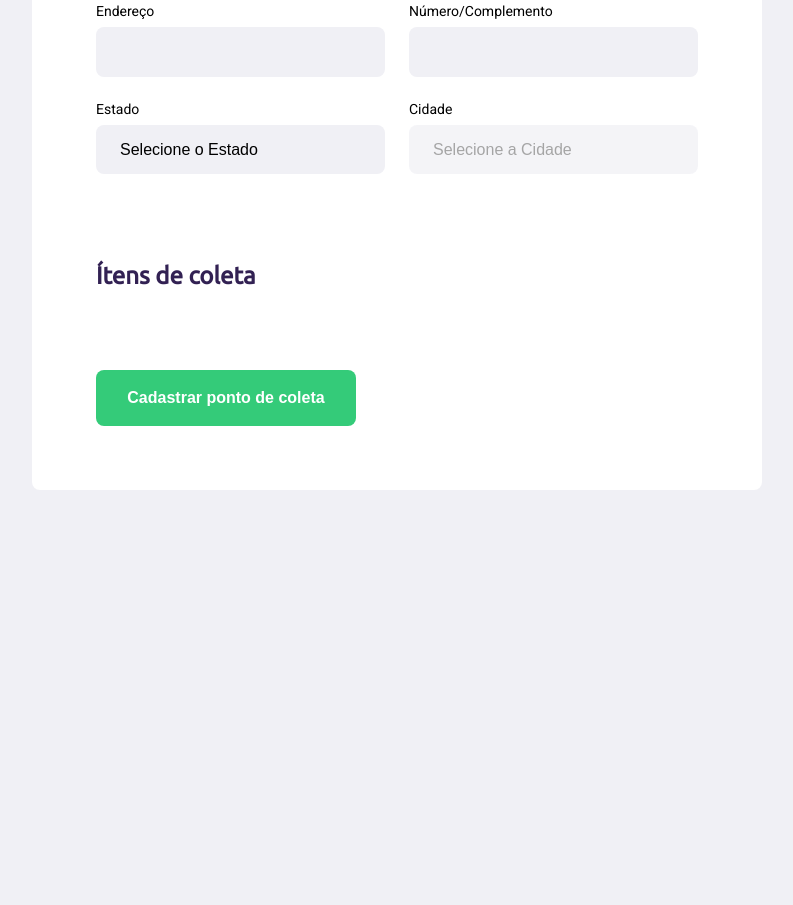
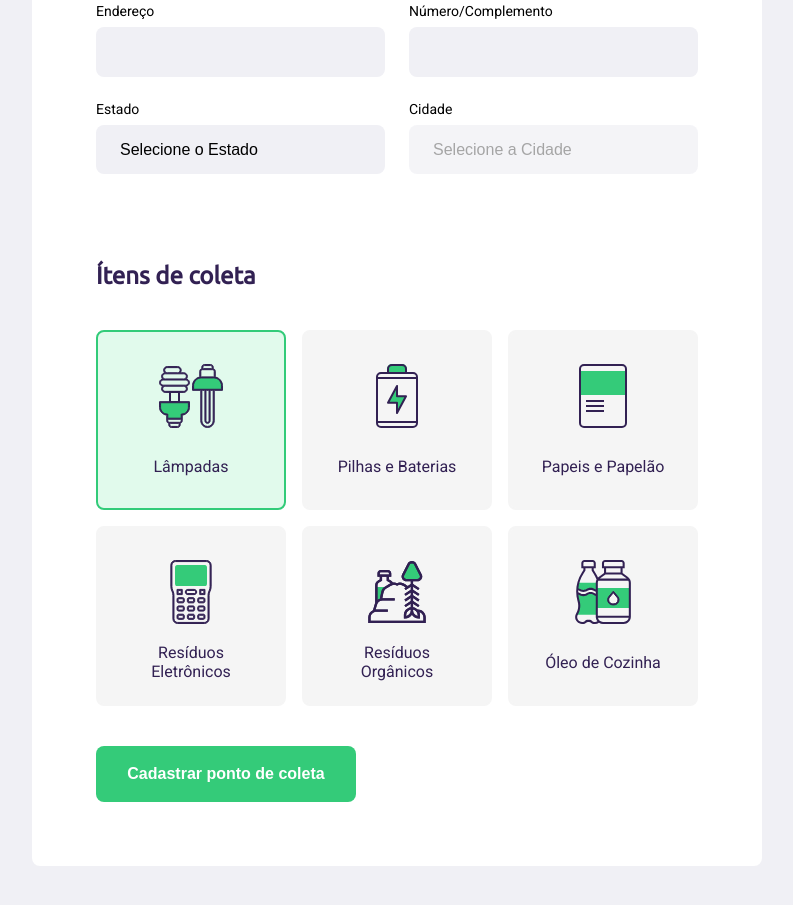
Before and after one commit to kleber86/rocketseat-nlw-01, a plain HTML site: page create-point.html in a window 1280 px wide. Shown: the part 505-1410 px from the top of the page, without its empty margins (243-1036 px from the left). Before the commit the page ends 1075 px from the top, so only its background shows below. Drawn offline with Linux system fonts and the light colour scheme; no server answers.

Commit message:
Correção dos bugs pelo instrutor, e finalizando o css do formulario

```diff
--- a/create-point.html
+++ b/create-point.html
@@ -31,24 +31,24 @@
         </legend>
         <div class="field">
           <label for="name">Nome da entidade</label>
-          <input type="text" name="name">
+          <input type="text" name="name" required>
         </div>
 
         <div class="field-group">
           <div class="field">
             <label for="address">Endereço</label>
-            <input type="text" name="address">
+            <input type="text" name="address" required>
           </div>
           <div class="field">
             <label for="address2">Número/Complemento</label>
-            <input type="text" name="address2">
+            <input type="text" name="address2" required>
           </div>
         </div>
 
         <div class="field-group">
           <div class="field">
             <label for="state">Estado</label>
-            <select name="uf">
+            <select name="uf" required>
               <option value="" selected disabled>Selecione o Estado</option>
             </select>
 
@@ -57,7 +57,7 @@
           </div>
           <div class="field">
             <label for="city">Cidade</label>
-            <select name="city" disabled>
+            <select name="city" disabled required>
               <option value="">Selecione a Cidade</option>
             </select>
           </div>
@@ -69,6 +69,40 @@
       <legend>
         <h2>Ítens de coleta</h2>
       </legend>
+
+      <div class="items-grid">
+
+        <li data-id="1" class="selected">
+          <img src="./assets/lampadas.svg" alt="Lâmpadas">
+          <span>Lâmpadas</span>
+        </li>
+
+        <li data-id="2">
+          <img src="./assets/baterias.svg" alt="Pilhas e Baterias">
+          <span>Pilhas e Baterias</span>
+        </li>
+
+        <li data-id="3">
+          <img src="./assets/papeis-papelao.svg" alt="Papeis e Papelão">
+          <span>Papeis e Papelão</span>
+        </li>
+
+        <li data-id="4">
+          <img src="./assets/eletronicos.svg" alt="Resíduos Eletrônicos">
+          <span>Resíduos Eletrônicos</span>
+        </li>
+
+        <li data-id="5">
+          <img src="./assets/organicos.svg" alt="Resíduos Orgânicos">
+          <span>Resíduos Orgânicos</span>
+        </li>
+
+        <li data-id="6">
+          <img src="./assets/oleo.svg" alt="Óleo de Cozinha">
+          <span>Óleo de Cozinha</span>
+        </li>
+
+      </div>
     </fieldset>
 
     <button type="submit">Cadastrar ponto de coleta</button>
--- a/scripts/create-point.js
+++ b/scripts/create-point.js
@@ -24,13 +24,15 @@
   stateInput.value = event.target.options[indexOfSelectedState].text
 
   const url = `https://servicodados.ibge.gov.br/api/v1/localidades/estados/${ufValue}/municipios`
+  citySelect.innerHTML = '<option value>Selecione a Cidade</option>'
+  citySelect.disabled = true
 
   fetch(url)
   .then( res =>  res.json() )
   .then( cities => {
-    citySelect.innerHTML = ''
+
     for(city of cities){
-      citySelect.innerHTML += `<option value="${city.id}">${city.nome}</option>`
+      citySelect.innerHTML += `<option value="${city.nome}">${city.nome}</option>`
     }
 
     citySelect.disabled = false
--- a/styles/create-point.css
+++ b/styles/create-point.css
@@ -97,3 +97,36 @@
 form button:hover{
   background-color: #2fb86e;
 }
+
+.items-grid{
+  display: grid;
+  grid-template-columns: 1fr 1fr 1fr;
+  gap: 16px;
+}
+.items-grid li{
+  background-color: #f5f5f5;
+  list-style: none;
+
+  border: 2px solid #f5f5f5;
+  border-radius: 8px;
+  height: 180px;
+  padding: 32px 24px 16px;
+  display: flex;
+  flex-direction: column;
+  align-items: center;
+  justify-content: space-between;
+  text-align: center;
+  cursor: pointer;
+}
+.items-grid li span{
+  margin-top: 12px;
+  flex: 1;
+
+  display: flex;
+  align-items: center;
+  color: var(--title-color);
+}
+.items-grid li.selected{
+  background: #e1faec;
+  border: 2px solid #32cb79;
+}
```
